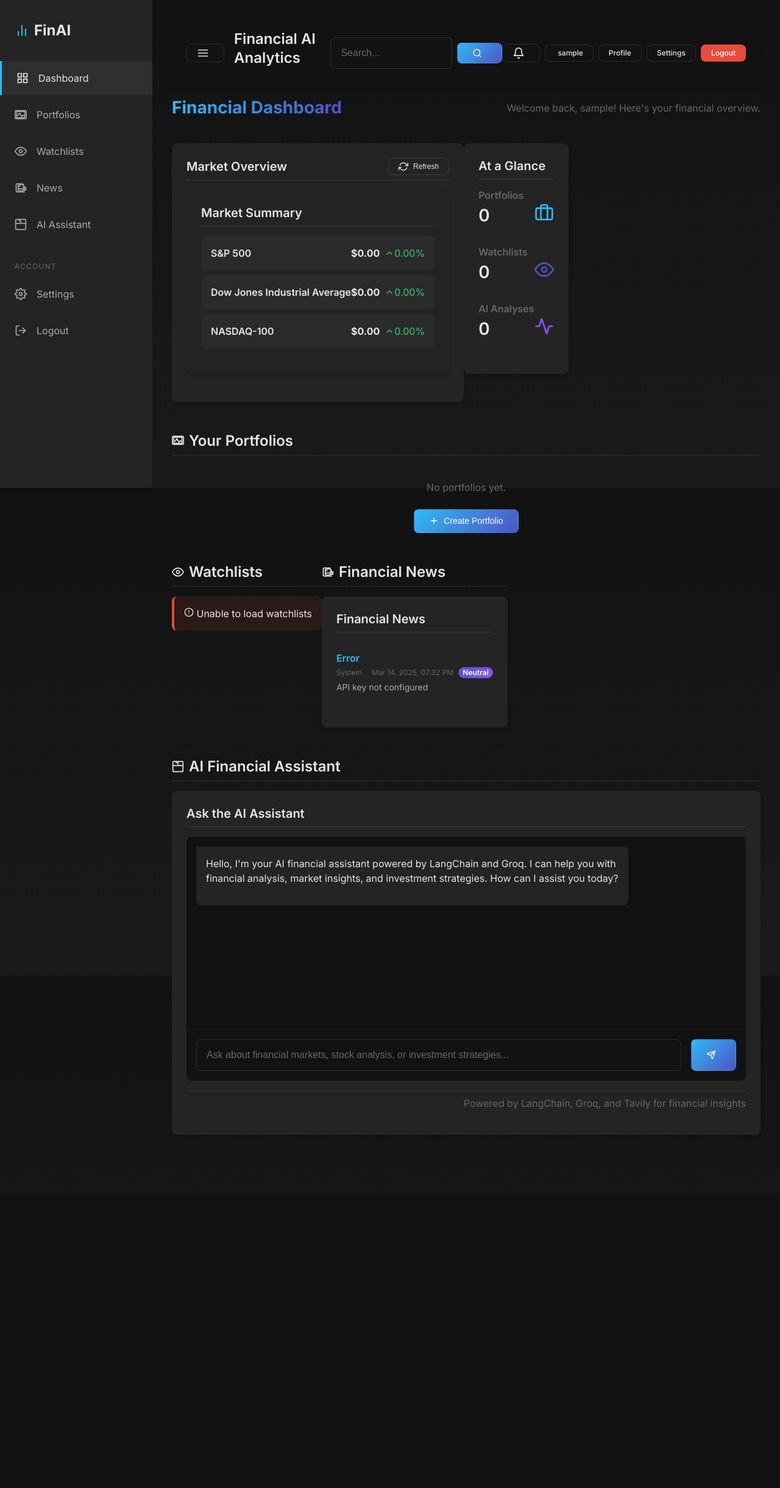
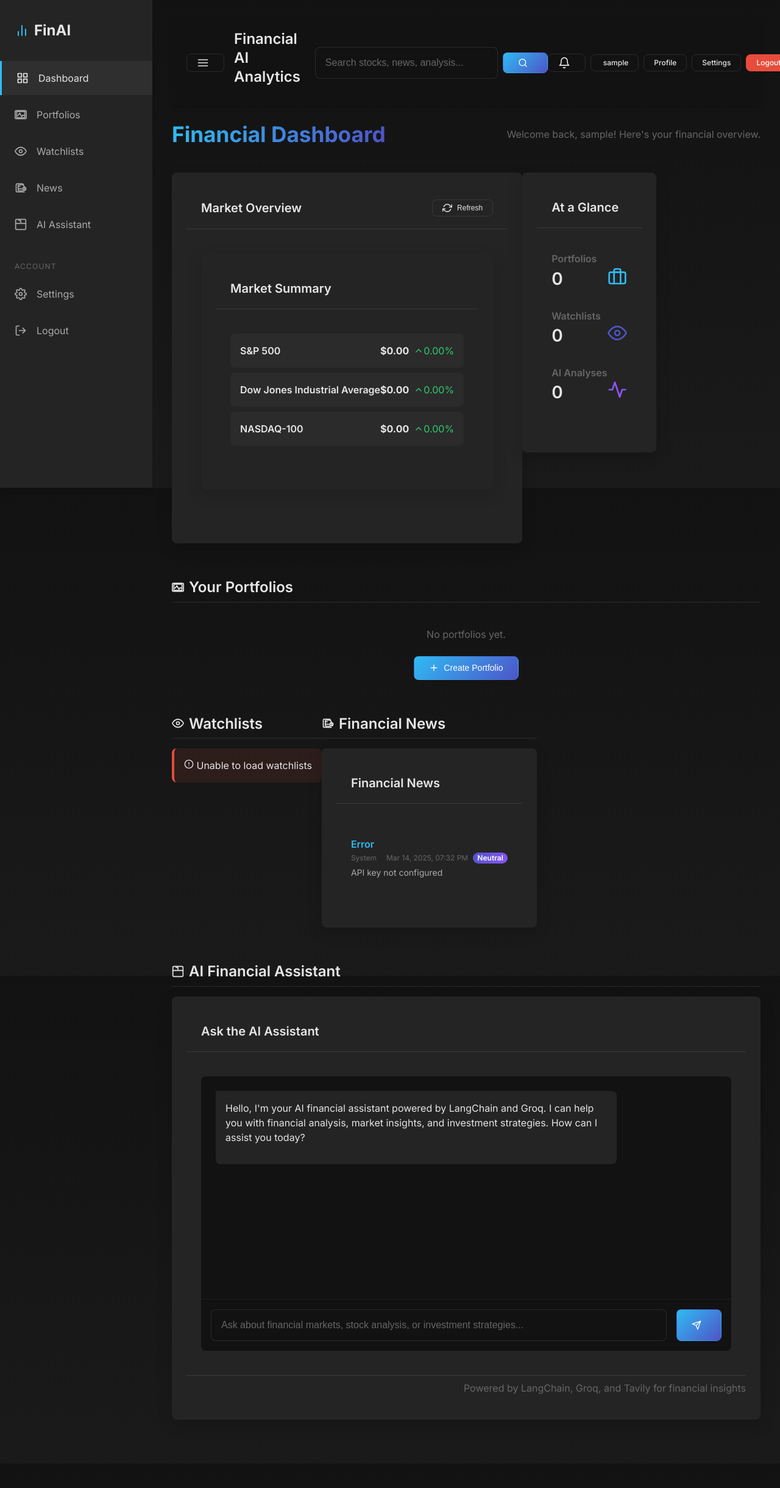
Before and after one commit to yashshah5489/very_latest_with_ui, a Flask app: page /dashboard in a window 1280 px wide. Shown: the whole page at 61% size. Before the commit the page ends 1861 px from the top, so only its background shows below. Run offline with Flask 3, Linux system fonts and the light colour scheme; the visitor is signed in with stand-in values (Sample User, id 1); data comes from the database, SQL or seed files in the repository; data that the repository does not hold is empty; some libraries are stand-ins or nearby versions.

Commit message:
Improve UI for desktop/laptop viewing: Increased element sizes, added padding and margins, and adjusted layout for better visual clarity on larger screens.
Replit-Commit-Author: Agent
Replit-Commit-Session-Id: b099ef1b-0bd0-4338-9113-43fa9e88697c
Replit-Commit-Screenshot-Url: https://storage.googleapis.com/screenshot-production-us-central1/8a9f290b-7025-46bc-9da7-3257d7e85552/1a818a43-4b8b-46fb-b7cf-25af1fd6bb5e.jpg

```diff
--- a/templates/dashboard.html
+++ b/templates/dashboard.html
@@ -165,7 +165,9 @@
     }
 
     .dashboard-container {
-        padding: 1rem 0;
+        padding: 1.5rem 0;
+        max-width: 1600px;
+        margin: 0 auto;
     }
 
     .dashboard-title {
@@ -174,20 +176,46 @@
         background-clip: text;
         color: transparent;
         font-weight: 700;
+        font-size: 2.2rem;
     }
 
     .ai-chat {
-        height: 400px;
+        height: 450px;
     }
 
     .ai-chat-messages {
-        height: 320px;
+        height: 370px;
         overflow-y: auto;
-        padding: 1rem;
+        padding: 1.5rem;
     }
 
     .market-summary-card, .at-glance-card {
         height: 100%;
+    }
+
+    /* Laptop/Desktop optimizations */
+    .card {
+        box-shadow: 0 8px 24px rgba(0, 0, 0, 0.15);
+        margin-bottom: 1.5rem;
+    }
+
+    .card-header {
+        padding: 1.25rem 1.5rem;
+    }
+
+    .card-body {
+        padding: 1.5rem;
+    }
+
+    .row {
+        margin-bottom: 2rem;
+    }
+
+    /* Create more horizontal space */
+    @media (min-width: 1200px) {
+        .container, .container-lg, .container-md, .container-sm, .container-xl {
+            max-width: 1400px;
+        }
     }
 </style>
 {% endblock %}
--- a/templates/layout.html
+++ b/templates/layout.html
@@ -86,10 +86,10 @@
                 <button id="sidebar-toggle" class="btn btn-sm btn-outline d-md-none mr-3">
                     <svg xmlns="http://www.w3.org/2000/svg" width="20" height="20" viewBox="0 0 24 24" fill="none" stroke="currentColor" stroke-width="2" stroke-linecap="round" stroke-linejoin="round"><line x1="3" y1="12" x2="21" y2="12"></line><line x1="3" y1="6" x2="21" y2="6"></line><line x1="3" y1="18" x2="21" y2="18"></line></svg>
                 </button>
-                <h4 class="mb-0 d-none d-md-block">Financial AI Analytics</h4>
+                <h4 class="mb-0">Financial AI Analytics</h4>
                 <form id="search-form" class="ml-4">
                     <div class="d-flex align-items-center">
-                        <input type="text" class="form-control" placeholder="Search..." id="search-input" style="width: 200px;">
+                        <input type="text" class="form-control" placeholder="Search stocks, news, analysis..." id="search-input" style="width: 300px;">
                         <button class="btn btn-primary ml-2" type="submit">
                             <svg xmlns="http://www.w3.org/2000/svg" width="16" height="16" viewBox="0 0 24 24" fill="none" stroke="currentColor" stroke-width="2" stroke-linecap="round" stroke-linejoin="round"><circle cx="11" cy="11" r="8"></circle><line x1="21" y1="21" x2="16.65" y2="16.65"></line></svg>
                         </button>
```
Also changed, not shown: templates/index.html (+17 -5 lines).
